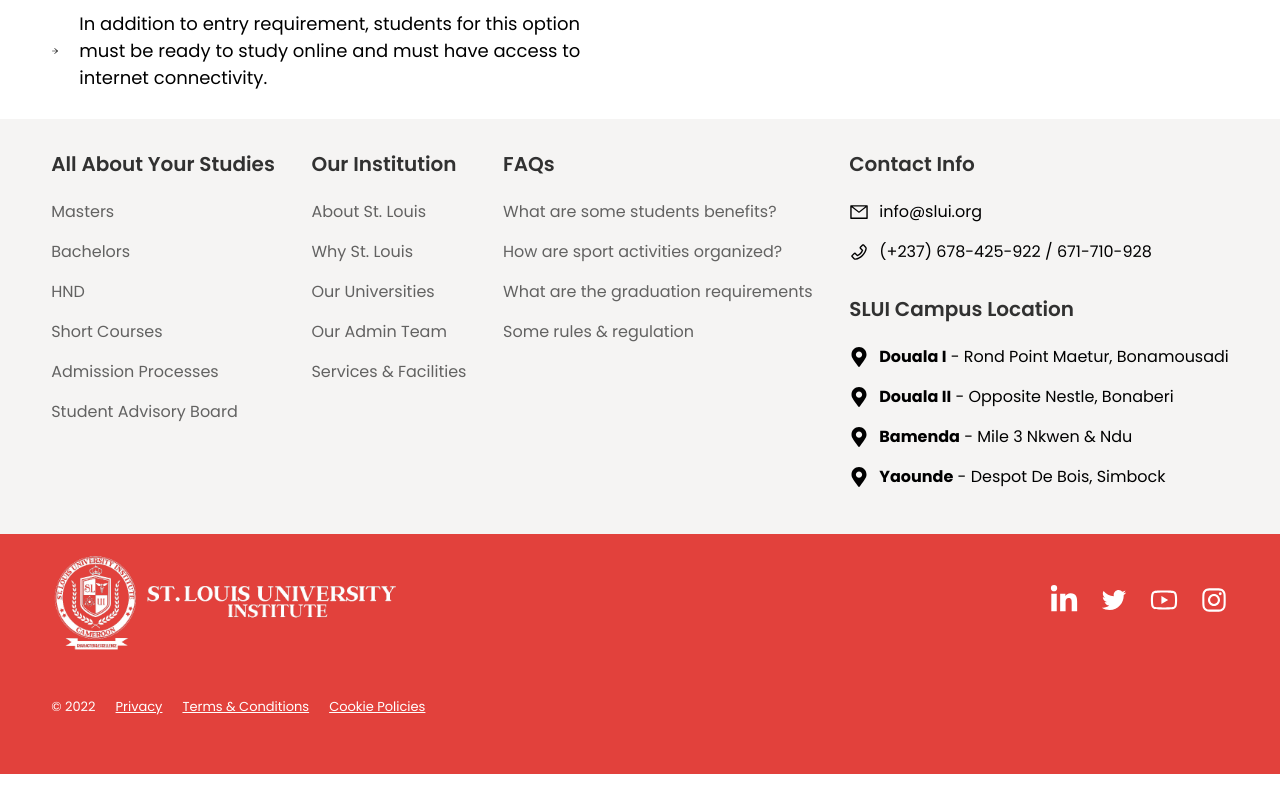
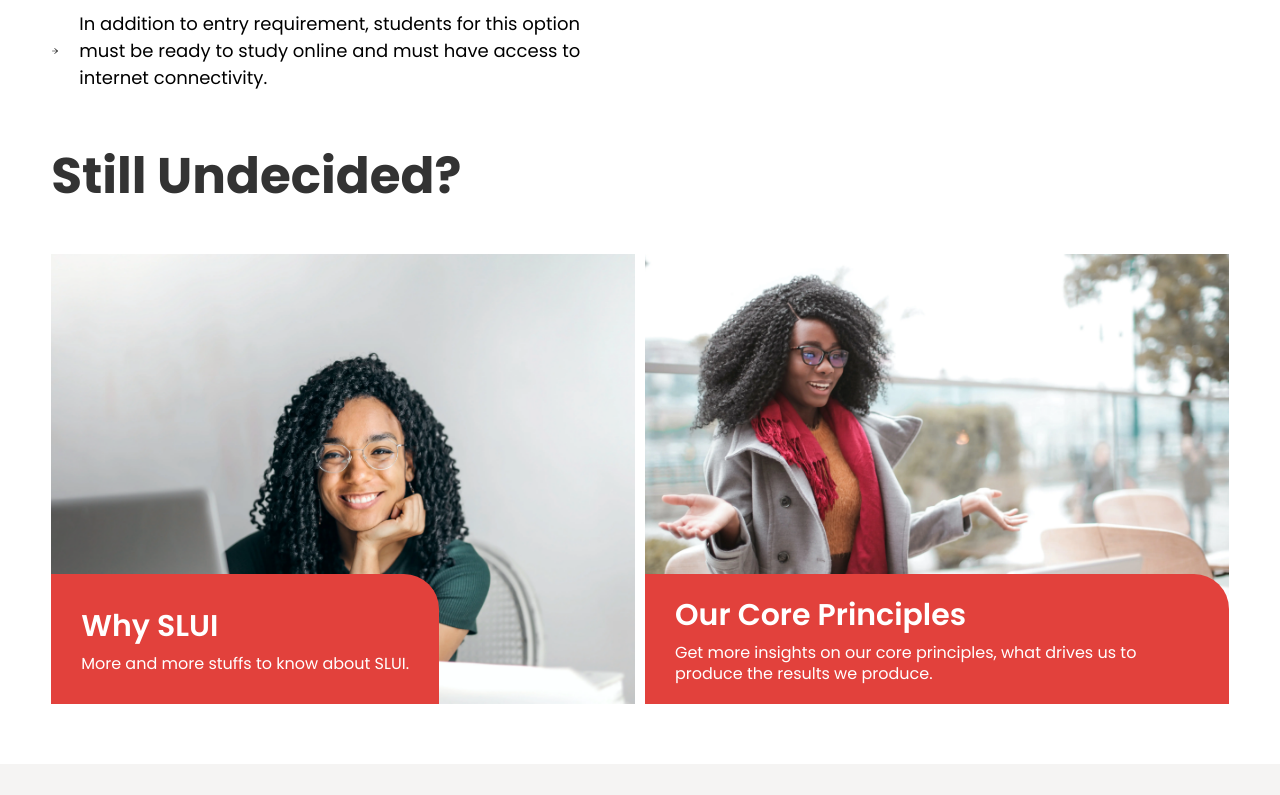
Before and after one commit to rindah89/sluiwebsite, a React (Create React App) app: page /masters in a window 1280 px wide. Shown: the part 1765-2560 px from the top of the page. Before the commit the page ends 2539 px from the top, so only its background shows below. Built offline with nearby package versions, Linux system fonts and the light colour scheme.

Commit message:
still undecided component

```diff
--- /dev/null
+++ b/src/components/general-pull/GeneralPull.tsx
@@ -0,0 +1,35 @@
+import React from "react";
+
+// styles
+import styles from "./generalpull.module.css";
+
+// imports
+import ProgramGrid from "../program-grid/ProgramGrid";
+
+const GeneralPull = () => {
+  return (
+    <div className={styles.general__pull}>
+      <div className="programs_">
+        <div className="headline">
+          <h2>Still Undecided?</h2>
+        </div>
+        <ProgramGrid
+          programs={[
+            {
+              image: "/images/landing.webp",
+              desc: "More and more stuffs to know about SLUI.",
+              label: "Why SLUI",
+            },
+            {
+              image: "/images/landing2.webp",
+              desc: "Get more insights on our core principles, what drives us to produce the results we produce.",
+              label: "Our Core Principles",
+            },
+          ]}
+        />
+      </div>
+    </div>
+  );
+};
+
+export default GeneralPull;
--- a/src/pages/masters/Masters.tsx
+++ b/src/pages/masters/Masters.tsx
@@ -4,6 +4,9 @@ import { Fade } from "react-reveal";
 
 // styles
 import styles from "./masters.module.css";
+
+// imports
+import GeneralPull from "../../components/general-pull/GeneralPull";
 
 const Masters = () => {
   return (
@@ -105,6 +108,8 @@ const Masters = () => {
           </ul>
         </div>
       </div>
+
+      <GeneralPull />
     </div>
   );
 };
```
Also changed, not shown: src/components/general-pull/generalpull.module.css (added).
